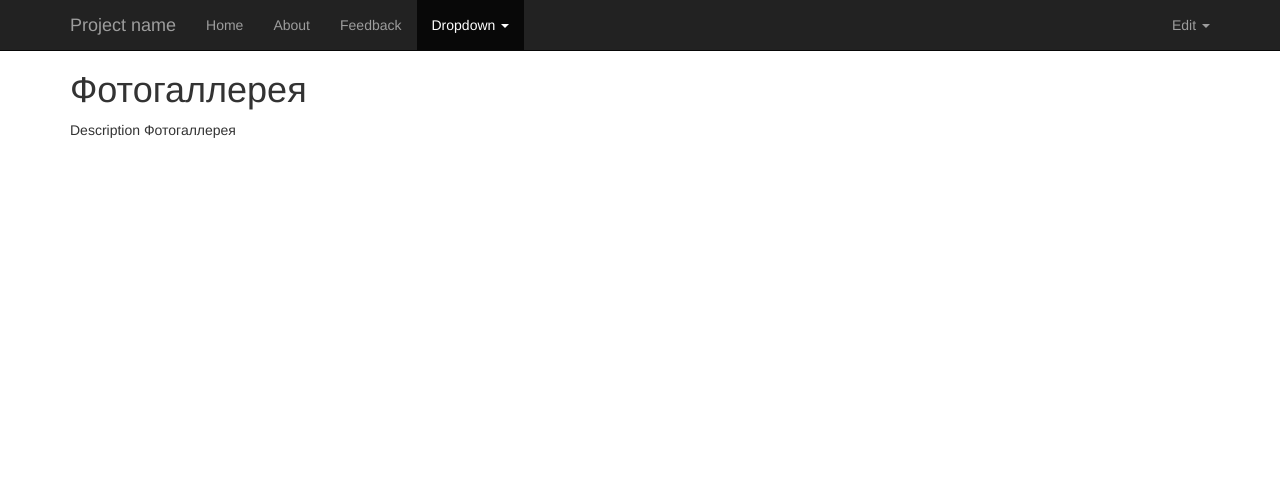
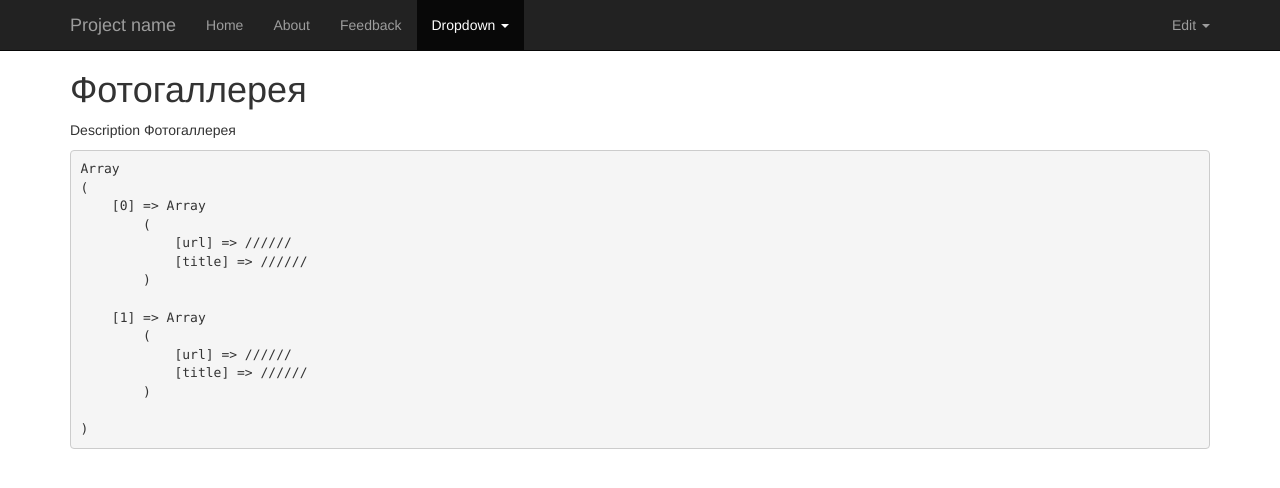
Before and after one commit to vsptima/front, a PHP site: page /design/gallery.php in a window 1280 px wide. Shown: the top 488 px of the page. Run offline with PHP 8.4, Linux system fonts and the light colour scheme.

Commit message:
PHP-хранилище

```diff
--- a/design/data/gallery.php
+++ b/design/data/gallery.php
@@ -1,7 +1,11 @@
 <?php
-/**
- * Created by PhpStorm.
- * User: papasha
- * Date: 07.11.2017
- * Time: 19:27
- */
+return [
+    [
+        'url' => '//////',
+        'title' => '//////',
+    ],
+    [
+        'url' => '//////',
+        'title' => '//////',
+    ],
+];
--- a/design/gallery.php
+++ b/design/gallery.php
@@ -1,8 +1,10 @@
 <?php
 $pageTitle = 'Фотогаллерея';
 $pageDescription = 'Description '.$pageTitle;
+$arrGallery = require_once 'data/gallery.php';
 ?>
 <?php require_once 'layouts/_top.php';?>
 <h1><?=$pageTitle?></h1>
 <p><?=$pageDescription?></p>
+<pre><?php print_r($arrGallery)?></pre>
 <?php require_once 'layouts/_bottom.php';?>
```
